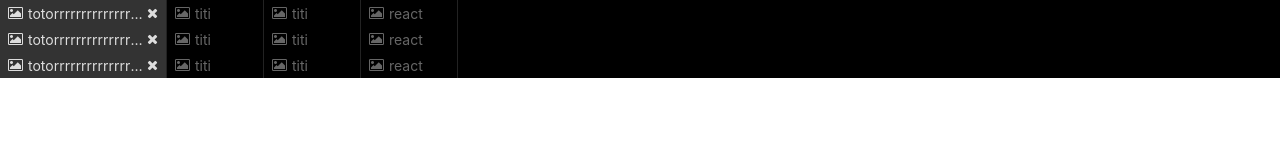
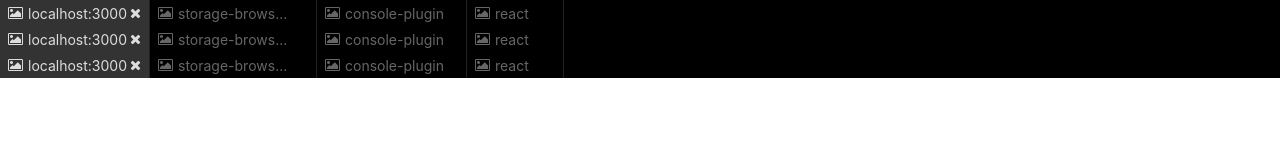
Before and after one commit to FlorianLebrun/react-application-hub, a React app: page / in a window 1280 px wide. Built offline with nearby package versions, Linux system fonts and the light colour scheme.

Commit message:
chore: feat child command

```diff
--- a/package.json
+++ b/package.json
@@ -9,7 +9,7 @@
     "react-scripts": "1.1.1"
   },
   "scripts": {
-    "start": "react-scripts start",
+    "start": "set PORT=4000 && react-scripts start",
     "build": "react-scripts build",
     "test": "react-scripts test --env=jsdom",
     "eject": "react-scripts eject"
--- a/src/index.css
+++ b/src/index.css
@@ -12,7 +12,7 @@
   border: none;
 }
 
-.react-app-hub>div {
+.react-app-hub .tabs {
   display: flex;
   min-height: 26px;
   flex-direction: row;
@@ -57,7 +57,7 @@
 
 .react-app-hub .tab-item .cross {
   flex: 0 0 auto;
-  float: right;
+  padding-left: 3px;
   color: transparent;
 }
 
--- a/src/index.js
+++ b/src/index.js
@@ -3,24 +3,65 @@ import ReactDOM from 'react-dom';
 import "font-awesome/css/font-awesome.min.css"
 import "./index.css"
 
-class AppInstance {
+class FrameInstance {
   name: string
+  url: string
   node: HTMLIFrameElement
+  manifold: FrameManifold
 
-  constructor(name: string, url: string) {
+  constructor(name: string, url: string, manifold: FrameManifold) {
     this.name = name
+    this.manifold = manifold
     this.node = document.createElement("iframe")
     this.node.style.display = "none";
-    this.node.src = url
+    this.node.src = this.url = url
+  }
+  receiveMessage(msg) {
+    if (msg.redirect) {
+      this.node.src = this.url = msg.redirect
+    }
+    else if (msg.open) {
+      this.manifold.openFrame(msg.open, msg.open, true)
+    }
+    else if (msg.title) {
+      this.node.title
+    }
+    else {
+      alert("frame receive" + JSON.stringify(msg))
+    }
+  }
+  postMessage(msg) {
+    this.node.contentWindow.postMessage(msg, '*');
+  }
+  display(show: boolean) {
+    if (show) {
+      this.node.style.display = "block";
+    }
+    else {
+      this.node.style.display = "none";
+    }
+  }
+  select() {
+    this.manifold.selectFrame(this)
+  }
+  close() {
+    this.manifold.dettachFrame(this)
   }
 }
 
 class HubItem extends Component {
   props: Object
 
-  handleClick = () => {
-    const { onSelect, frame } = this.props
-    onSelect && onSelect(frame)
+  handleClick = (e) => {
+    this.props.frame.select()
+    e.stopPropagation()
+  }
+  handleClose = (e) => {
+    this.props.frame.close()
+    e.stopPropagation()
+  }
+  handleWheelClose = (e) => {
+    if (e.button === 1) this.handleClose(e)
   }
   render() {
     const { frame, isCurrent } = this.props
@@ -34,10 +75,11 @@ class HubItem extends Component {
       title={frame.name}
       className={isCurrent ? "tab-item current" : "tab-item"}
       onClick={this.handleClick}
+      onMouseDown={this.handleWheelClose}
     >
       <span className="icon fa fa-image" />
       <span className="label">{title || frame.name}</span>
-      <span className="cross fa fa-times" />
+      <span className="cross fa fa-times" onClick={this.handleClose} />
     </div>)
   }
 }
@@ -47,7 +89,7 @@ class HubItemTabs extends Component {
 
   render() {
     const { frames, current, onSelect } = this.props
-    return (<div>
+    return (<div className="tabs">
       {frames.map((frame, i) => {
         return (<HubItem key={i} frame={frame} isCurrent={frame === current} onSelect={onSelect} />)
       })}
@@ -55,46 +97,77 @@ class HubItemTabs extends Component {
   }
 }
 
-class HubComponent extends Component {
+class FrameManifold extends Component {
   props: Object
-  frames: Array<AppInstance> = []
-  current: AppInstance
+  frames: Array<FrameInstance> = []
+  current: FrameInstance
 
   componentWillMount() {
+    window.addEventListener("message", this.handleMessage)
+  }
+  componentWillUnmount() {
+    window.removeEventListener("message", this.handleMessage)
   }
   componentDidMount() {
-    this.attachFrame(new AppInstance("totorrrrrrrrrrrrrrrrrrrrrrrrrrrrrrr", "http://localhost:9988/#/storage-browser-plugin"))
-    this.attachFrame(new AppInstance("titi", "http://localhost:9988/#/console-plugin"))
-    this.attachFrame(new AppInstance("titi", "http://localhost:9988/#/console-plugin"))
-    this.attachFrame(new AppInstance("react", "https://www.qwant.com/?q=react+script&client=opensearch"))
-    this.selectFrame(this.frames[0])
+    this.openFrame("localhost:3000", "http://localhost:3000/")
+    this.openFrame("storage-browser-plugin", "http://localhost:9988/#/storage-browser-plugin")
+    this.openFrame("console-plugin", "http://localhost:9988/#/console-plugin")
+    this.openFrame("react", "https://www.qwant.com/?q=react+script&client=opensearch")
   }
-  attachFrame(frame: AppInstance) {
+  handleMessage = (msg) => {
+    try {
+      const data = JSON.parse(msg.data)
+      for (const frame of this.frames) {
+        if (msg.source === frame.node.contentWindow) {
+          return frame.receiveMessage(data)
+        }
+      }
+    }
+    catch (e) { }
+  }
+  findFrame(url): FrameInstance {
+    for (const frame of this.frames) {
+      if (frame.url === url) {
+        return frame
+      }
+    }
+  }
+  openFrame(name, url, show) {
+    let frame = this.findFrame(url)
+    if (!frame) {
+      frame = new FrameInstance(name, url, this)
+      this.attachFrame(frame)
+    }
+    if (show || !this.current) this.selectFrame(frame)
+    else this.forceUpdate()
+    return frame
+  }
+  attachFrame(frame: FrameInstance) {
     const { host } = this.refs
     this.frames.push(frame)
     host.appendChild(frame.node)
   }
-  dettachFrame(frame: AppInstance) {
+  dettachFrame(frame: FrameInstance) {
     const { host } = this.refs
     const index = this.frames.indexOf(frame)
     this.frames.splice(index, 1)
     host.removeChild(frame.node)
+    if (this.current === frame) this.selectFrame(this.frames[0])
+    else this.forceUpdate()
   }
-  selectFrame = (frame: AppInstance) => {
-    if (this.current) {
-      this.current.node.style.display = "none";
+  selectFrame = (frame: FrameInstance) => {
+    if (this.current !== frame) {
+      if (this.current) this.current.display(false)
+      this.current = frame
+      if (this.current) this.current.display(true)
+      this.forceUpdate()
     }
-    this.current = frame
-    if (this.current) {
-      this.current.node.style.display = "block";
-    }
-    this.forceUpdate()
   }
   render() {
     return (<div ref="host" className="react-app-hub" >
-      <HubItemTabs frames={this.frames} current={this.current} onSelect={this.selectFrame} />
+      <HubItemTabs frames={this.frames} current={this.current} />
     </div>)
   }
 }
 
-ReactDOM.render(<HubComponent />, document.getElementById('root'));
+ReactDOM.render(<FrameManifold />, document.getElementById('root'));
```
Also changed, not shown: 1 other file.
